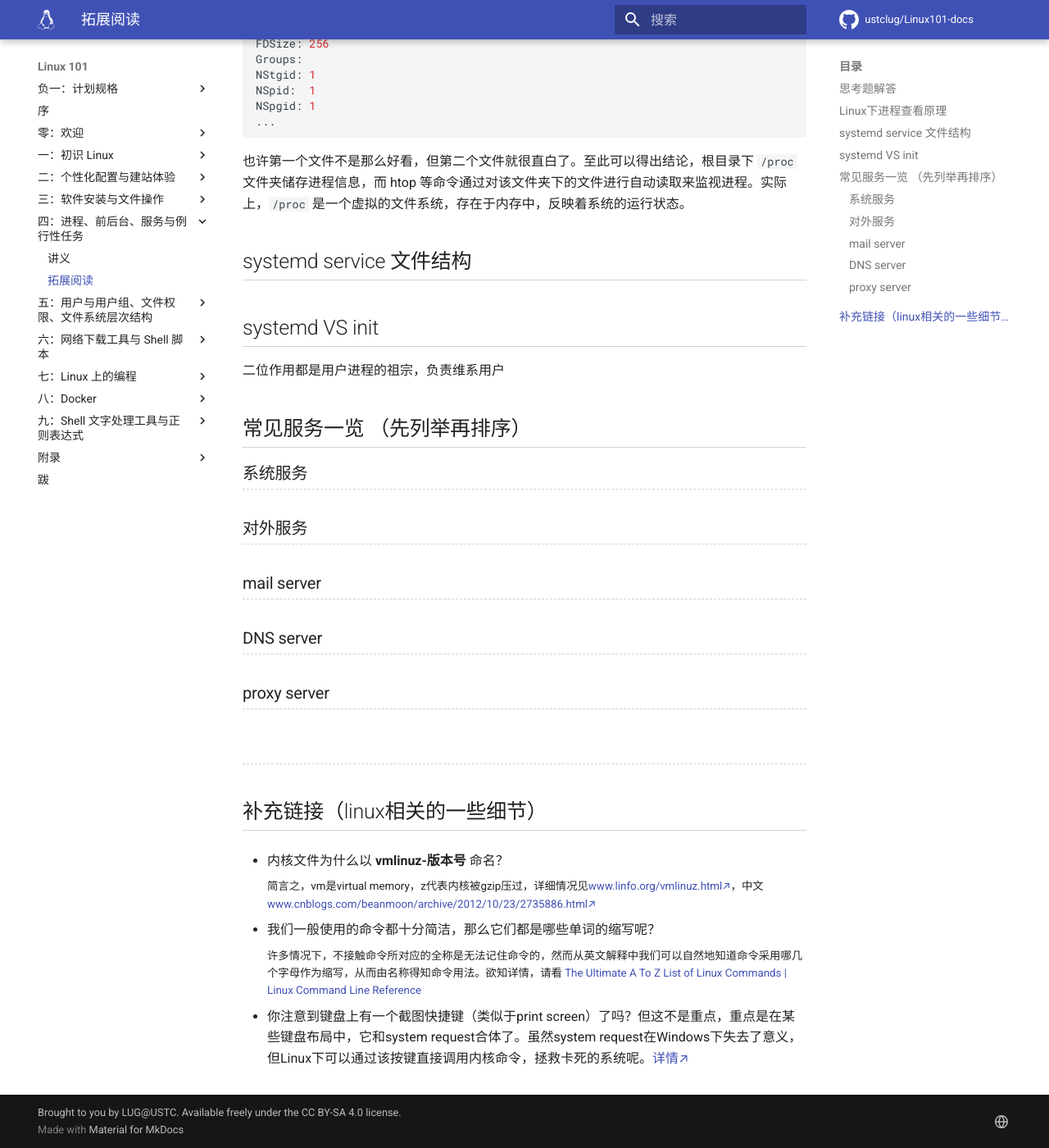
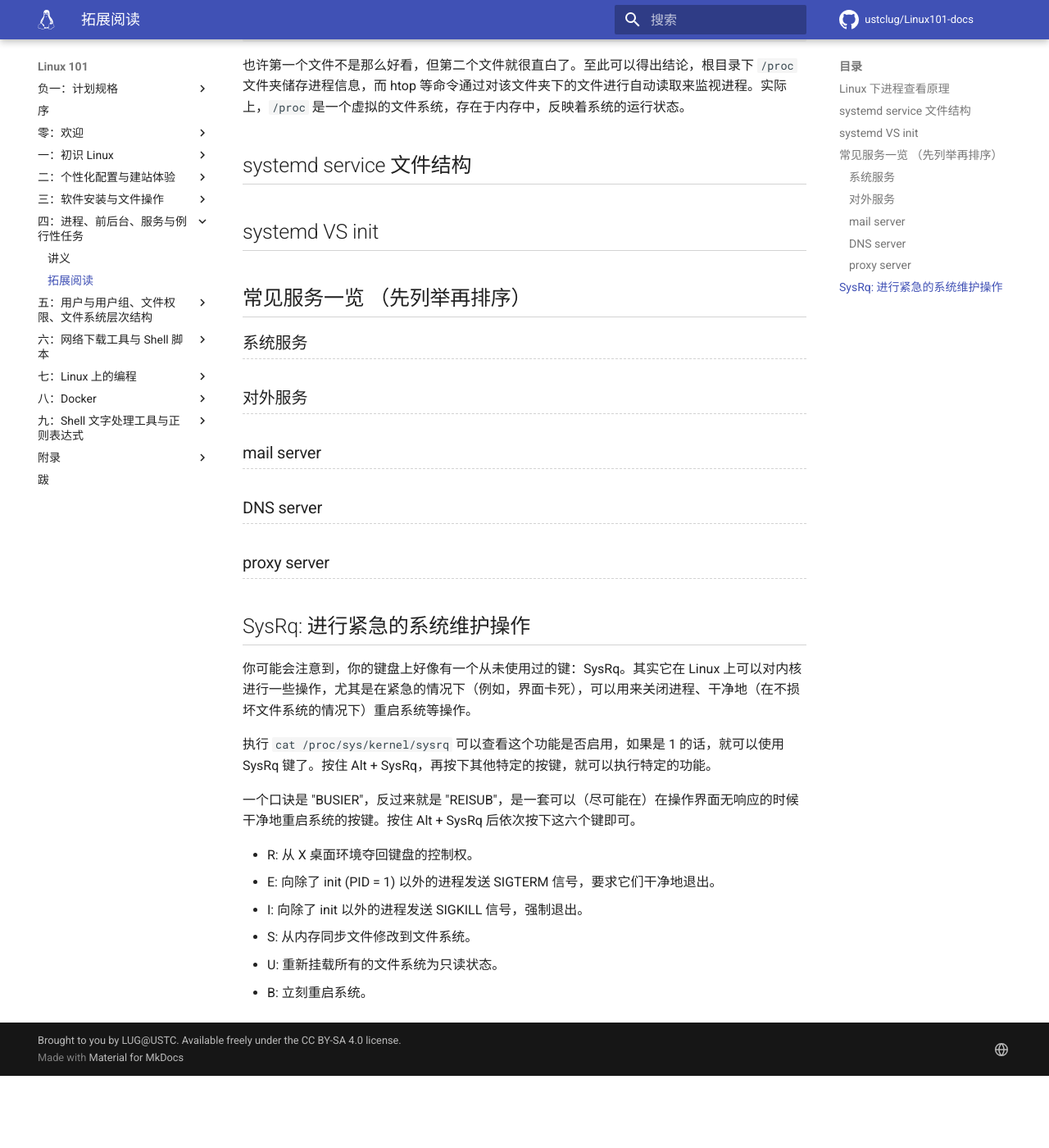
Before and after one commit to ustclug/Linux101-docs, an MkDocs documentation site: the page built from docs/Ch04/supplement.md, in a window 1280 px wide and 1400 px high, scrolled down 1302 px. Shown: the whole window at 82% size. Built offline with MkDocs 1.6.1 and Material for MkDocs 9.7.7, drawn with Linux system fonts in a browser that asks for light colours; comment, search, counter and statistics services are not loaded; after the commit the page ends 2614 px from its top, so only the background shows below that; some of the changed text lies outside the part shown.

Commit message:
修订 Ch04 拓展阅读

````diff
--- a/docs/Ch04/supplement.md
+++ b/docs/Ch04/supplement.md
@@ -1,23 +1,20 @@
+# 拓展阅读 {#supplement}
+
 !!! Failure "本文目前尚未完稿，存在诸多未尽章节且未经审阅，不是正式版本。"
 
-## 思考题解答
-
-
-
-## Linux下进程查看原理
+## Linux 下进程查看原理
 
 正文提到，htop 命令的前身是 ps 命令。ps 做为查看进程的基本命令，仅仅提供静态输出，并不能提供实时监控，但是它至少足够基础，可以供 strace 命令分析。
 
 !!! info "strace 命令"
-    strace 可以追踪程序使用的系统调用，输出在屏幕上，是一个 debug 工具。此处用来追踪 strace 打开的文件。
+    strace 可以追踪程序使用的系统调用，输出在屏幕上，是一个程序调试工具。此处用来追踪 ps 打开的文件。
 
     strace 开头字母为 s 是由于该命令为 Sun™ 系统移植而来的调用追踪程序。
 
-    （提醒一下 strace 输出到 stderr，需要将输出[重定向到 stdin ↗](/Ch09/# redirect)后才能使用 grep 等工具。）
+    （注意 strace 会输出到标准错误 (stderr)，需要将输出重定向到标准输出之后通过管道后才能使用 grep 等工具。关于重定向、管道等内容，可以查看[第九章](/Ch09/)。）
 
 ```shell
 $ strace ps
-
 ...
 openat(AT_FDCWD, "/proc/1/stat", O_RDONLY) = 6
 read(6, "1 (systemd) S 0 1 1 0 -1 4194560"..., 1024) = 193
@@ -28,19 +25,18 @@ read(6, "00,00000000,00000000,00000000,00"..., 1024) = 295
 close(6)
 ...
 ```
-说实在的，这里输出实在多，所幸有许多重复的内容，上面是其中的典型案例。
+
+`strace` 会输出很多内容，上面是其中的典型案例。
 
 可以大致猜测，ps 通过打开 `/proc/1` 文件夹下的 `stat` 和 `status` 文件，获得1号进程的信息。我们也可以试着打开它：
 
 ```shell
 $ cat /proc/1/stat                  # 是否添加 sudo 会导致读取出不同内容
-
 1 (systemd) S 0 1 1 0 -1 4194560 113722 4652720 87 2258 79 670 19018 28647 \
 20 0 1 0 4 231030784 2252 18446744073709551615 1 1 0 0 0 0 671173123 4096 1260 \
 0 0 0 17 0 0 0 135 0 0 0 0 0 0 0 0 0 0
 
 $ cat /proc/1/status
-
 Name:	systemd
 Umask:	0000
 State:	S (sleeping)
@@ -56,39 +52,47 @@ Groups:
 NStgid:	1
 NSpid:	1
 NSpgid:	1
-...
+（以下内容省略）
 ```
+
 也许第一个文件不是那么好看，但第二个文件就很直白了。至此可以得出结论，根目录下 `/proc` 文件夹储存进程信息，而 htop 等命令通过对该文件夹下的文件进行自动读取来监视进程。实际上，`/proc` 是一个虚拟的文件系统，存在于内存中，反映着系统的运行状态。
 
 ## systemd service 文件结构
 
 ## systemd VS init
 
-二位作用都是用户进程的祖宗，负责维系用户
-
 ## 常见服务一览 （先列举再排序）
 
 ### 系统服务
 
+### 对外服务
 
-### 对外服务
 ### mail server
 
 ### DNS server
 
 ### proxy server
 
-###
 
-
-## 补充链接（linux相关的一些细节）
-
-- 内核文件为什么以 **vmlinuz-版本号** 命名？
+<!-- - 内核文件为什么以 **vmlinuz-版本号** 命名？
 
     <p style="font-size: smaller">简言之，vm是virtual memory，z代表内核被gzip压过，详细情况见[www.linfo.org/vmlinuz.html↗](http://www.linfo.org/vmlinuz.html)，中文 [www.cnblogs.com/beanmoon/archive/2012/10/23/2735886.html↗](https://www.cnblogs.com/beanmoon/archive/2012/10/23/2735886.html)</p>
 
 - 我们一般使用的命令都十分简洁，那么它们都是哪些单词的缩写呢？
 
-    <p style="font-size: smaller">许多情况下，不接触命令所对应的全称是无法记住命令的，然而从英文解释中我们可以自然地知道命令采用哪几个字母作为缩写，从而由名称得知命令用法。欲知详情，请看 [The Ultimate A To Z List of Linux Commands | Linux Command Line Reference](https://fossbytes.com/a-z-list-linux-command-line-reference/)</p>
+    <p style="font-size: smaller">许多情况下，不接触命令所对应的全称是无法记住命令的，然而从英文解释中我们可以自然地知道命令采用哪几个字母作为缩写，从而由名称得知命令用法。欲知详情，请看 [The Ultimate A To Z List of Linux Commands | Linux Command Line Reference](https://fossbytes.com/a-z-list-linux-command-line-reference/)</p> -->
 
-- 你注意到键盘上有一个截图快捷键（类似于print screen）了吗？但这不是重点，重点是在某些键盘布局中，它和system request合体了。虽然system request在Windows下失去了意义，但Linux下可以通过该按键直接调用内核命令，拯救卡死的系统呢。<a href="https://www.howtogeek.com/119127/use-the-magic-sysrq-key-on-linux-to-fix-frozen-x-servers-cleanly-reboot-and-run-other-low-level-commands/">详情↗</a>
+## SysRq: 进行紧急的系统维护操作
+
+你可能会注意到，你的键盘上好像有一个从未使用过的键：SysRq。其实它在 Linux 上可以对内核进行一些操作，尤其是在紧急的情况下（例如，界面卡死），可以用来关闭进程、干净地（在不损坏文件系统的情况下）重启系统等操作。
+
+执行 `cat /proc/sys/kernel/sysrq` 可以查看这个功能是否启用，如果是 1 的话，就可以使用 SysRq 键了。按住 Alt + SysRq，再按下其他特定的按键，就可以执行特定的功能。
+
+一个口诀是 "BUSIER"，反过来就是 "REISUB"，是一套可以（尽可能在）在操作界面无响应的时候干净地重启系统的按键。按住 Alt + SysRq 后依次按下这六个键即可。
+
+- R: 从 X 桌面环境夺回键盘的控制权。
+- E: 向除了 init (PID = 1) 以外的进程发送 SIGTERM 信号，要求它们干净地退出。
+- I: 向除了 init 以外的进程发送 SIGKILL 信号，强制退出。
+- S: 从内存同步文件修改到文件系统。
+- U: 重新挂载所有的文件系统为只读状态。
+- B: 立刻重启系统。
````
